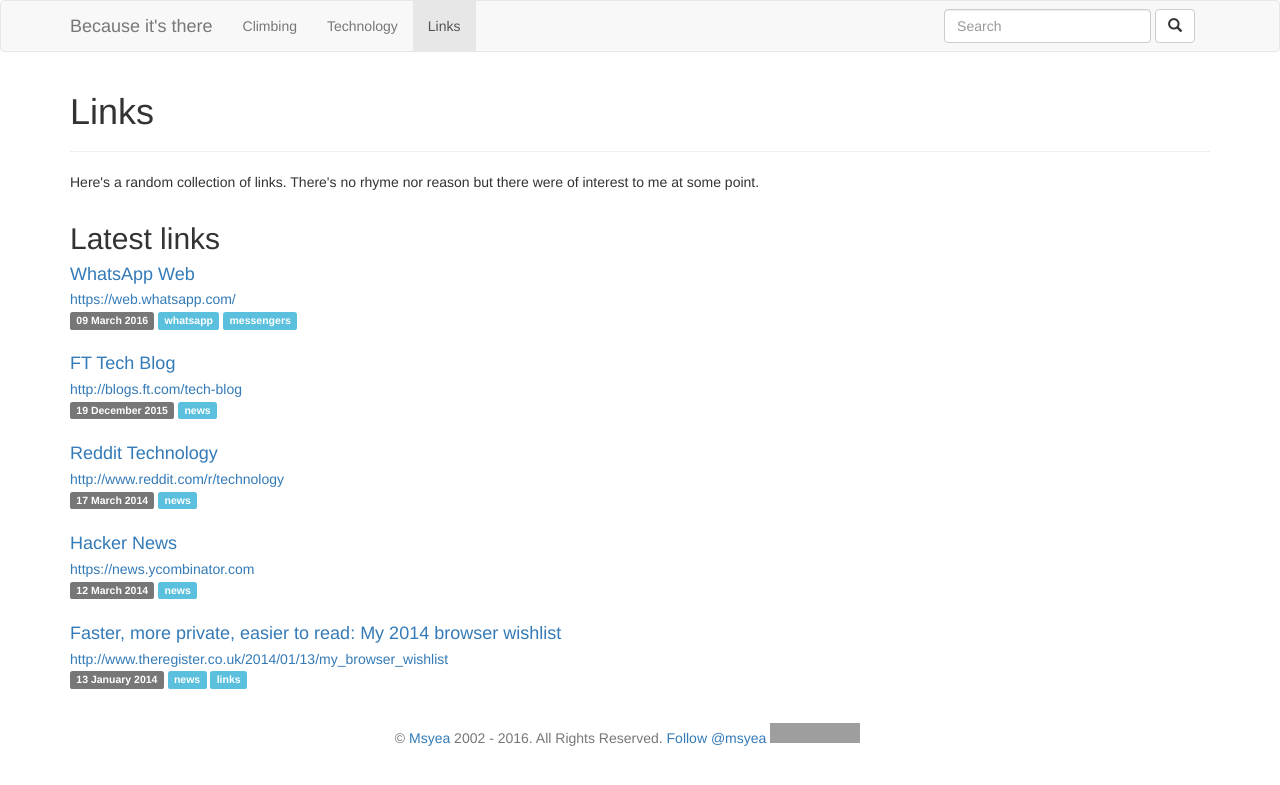
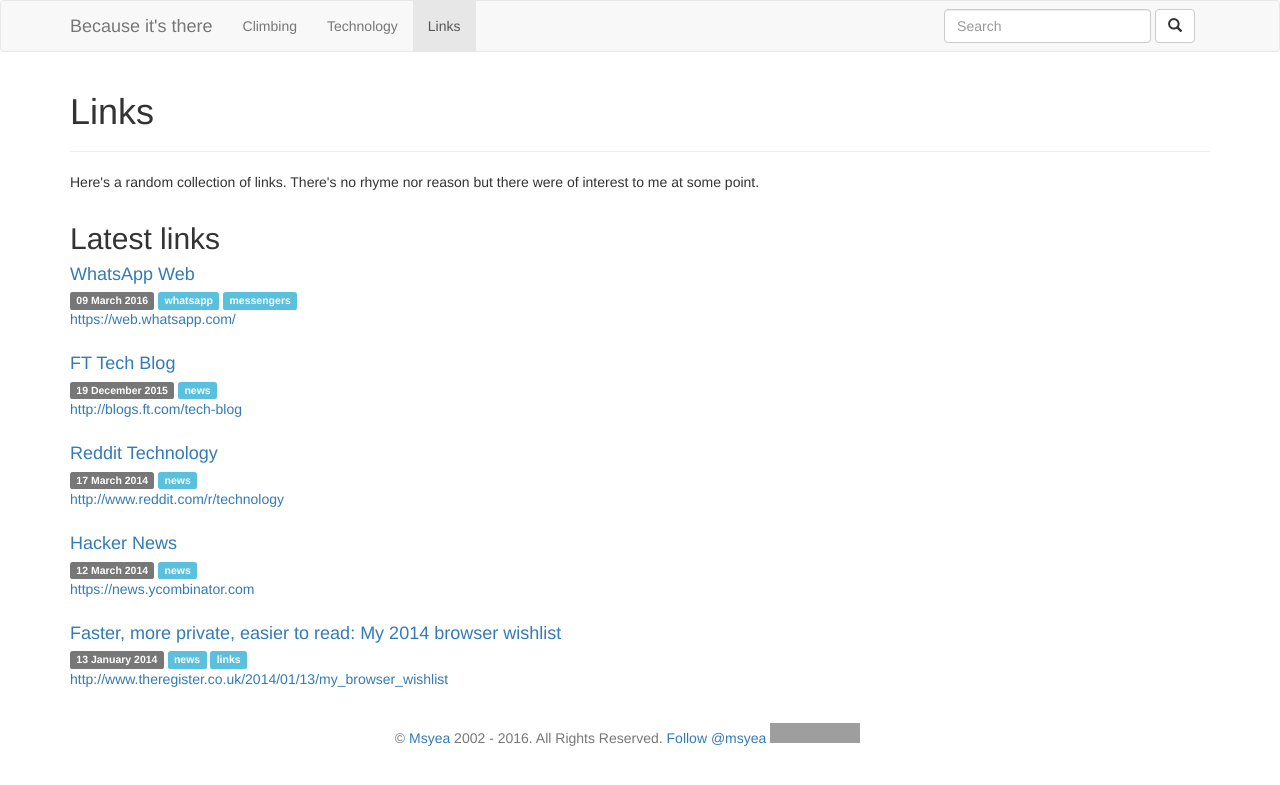
Before and after one commit to msyea/msyea.github.io, a Jekyll site: the page built from links.html, in a window 1280 px wide. Shown: the top 785 px of the page. Built offline with Jekyll 4.4.1, drawn with Linux system fonts in a browser that asks for light colours; comment, search, counter and statistics services are not loaded; grey boxes are pictures that could not be loaded.

Commit message:
Tweaking template

```diff
--- a/links.html
+++ b/links.html
@@ -19,10 +19,10 @@ title: Links
   <li class="media">
     <div class="media-body">
       <h4 class="media-heading"><a href="{{ link.link }}">{{ link.title }}</a></h4>
-      <p><a href="{{ link.link }}">{{ link.link }}</a><br/>
-         <span class="label label-default">{{ link.date | date_to_long_string }}</span>
+      <p><span class="label label-default">{{ link.date | date_to_long_string }}</span>
         {% for category in link.categories %}<a class="label label-primary" href="/{{ category }}.html">{{ category }}</a> {% endfor %}
-        {% for tag in link.tags %}<span class="label label-info">{{ tag }}</span> {% endfor %}
+        {% for tag in link.tags %}<span class="label label-info">{{ tag }}</span> {% endfor %}<br />
+        <a href="{{ link.link }}">{{ link.link }}</a>
       </p>
     </div>
   </li>
```
